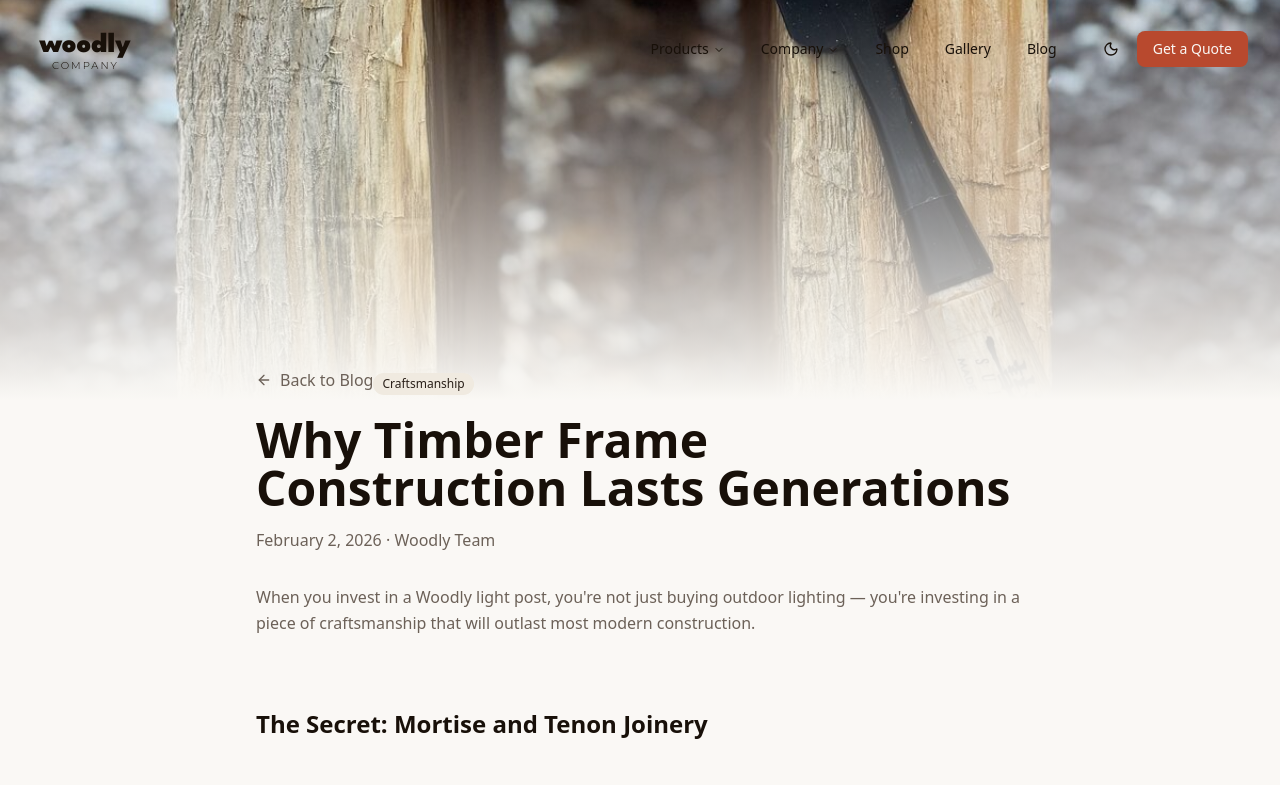
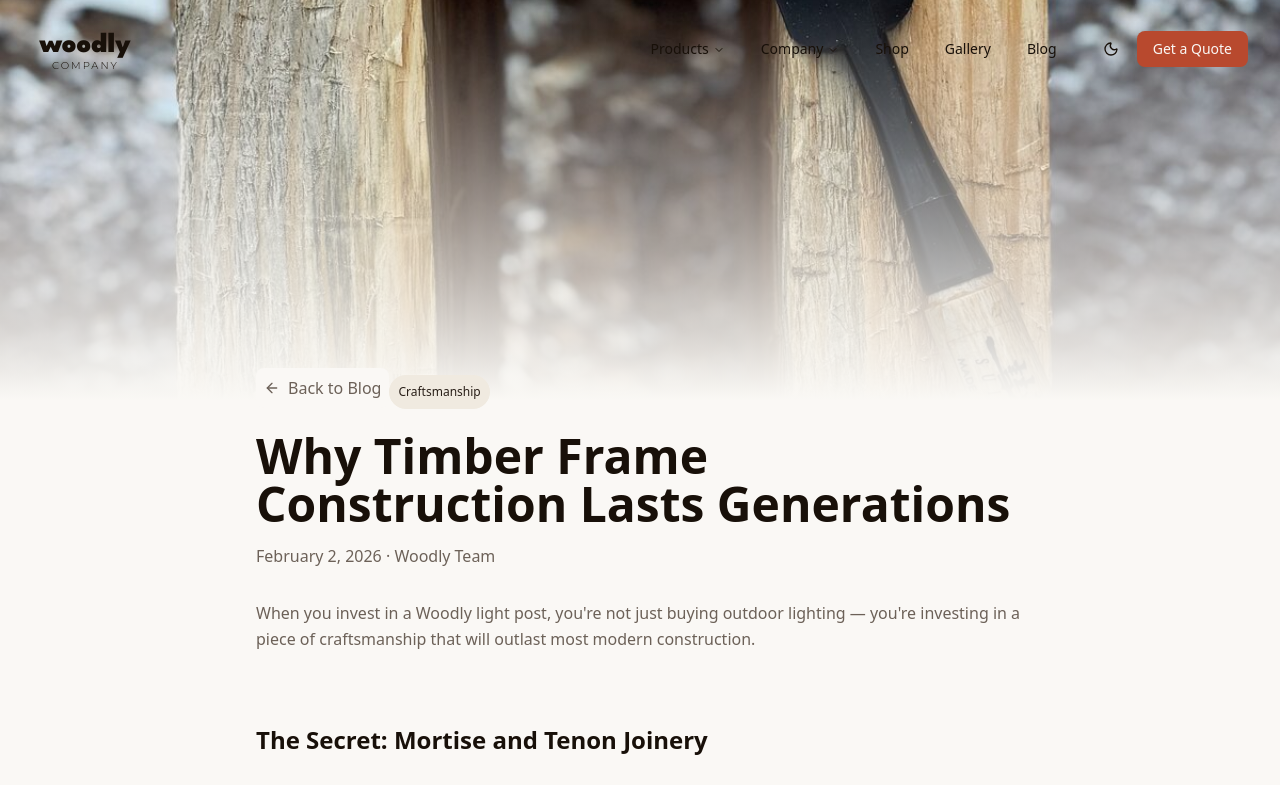
Before and after one commit to jonesjaycob/woodlyco, a Next.js app: page /blog/why-timber-frame-construction-lasts-generations in a window 1280 px wide. Shown: the top 785 px of the page. Built offline with nearby package versions, Linux system fonts and the light colour scheme.

Commit message:
Fix navigation visibility and adjust badge padding on blog post page

```diff
--- a/app/blog/[slug]/page.tsx
+++ b/app/blog/[slug]/page.tsx
@@ -172,14 +172,14 @@ export default async function BlogPostPage({
           {/* Back link */}
           <Link
             href="/blog"
-            className="inline-flex items-center gap-2 text-muted-foreground hover:text-foreground mb-6"
+            className="inline-flex items-center gap-2 text-muted-foreground hover:text-foreground mb-6 bg-background p-2 rounded-md"
           >
             <ArrowLeftIcon className="w-4 h-4" />
             Back to Blog
           </Link>
 
           {/* Post header */}
-          <Badge variant="secondary" className="mb-4">
+          <Badge variant="secondary" className="mb-4 p-2">
             {post.category}
           </Badge>
           <h1 className="text-3xl md:text-4xl lg:text-5xl font-bold mb-4">
```
